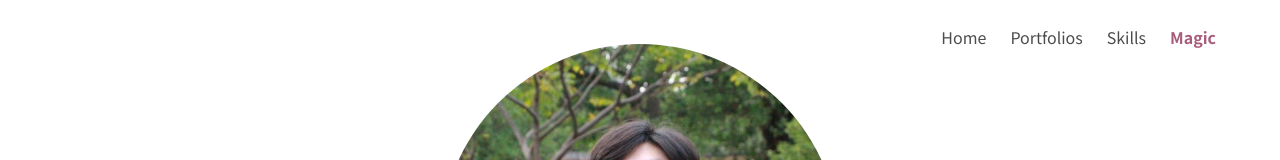
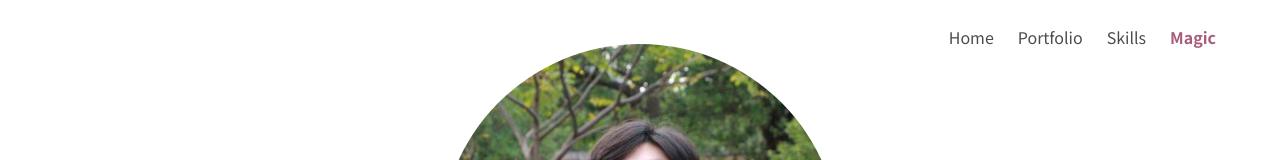
Before and after one commit to xieyou0608/xieyou, a Next.js app: page / in a window 1280 px wide. Shown: the top 160 px of the page. Built offline with nearby package versions, Linux system fonts and the light colour scheme.

Commit message:
fix: Remove 's' from portfolio in navbar

```diff
--- a/components/layout/Navbar.jsx
+++ b/components/layout/Navbar.jsx
@@ -58,8 +58,8 @@ const Navbar = () => {
           {!magic && (
             <>
               <li>
-                <Link href="#portfolios" scroll={false}>
-                  Portfolios
+                <Link href="#portfolio" scroll={false}>
+                  Portfolio
                 </Link>
               </li>
               <li>
```
